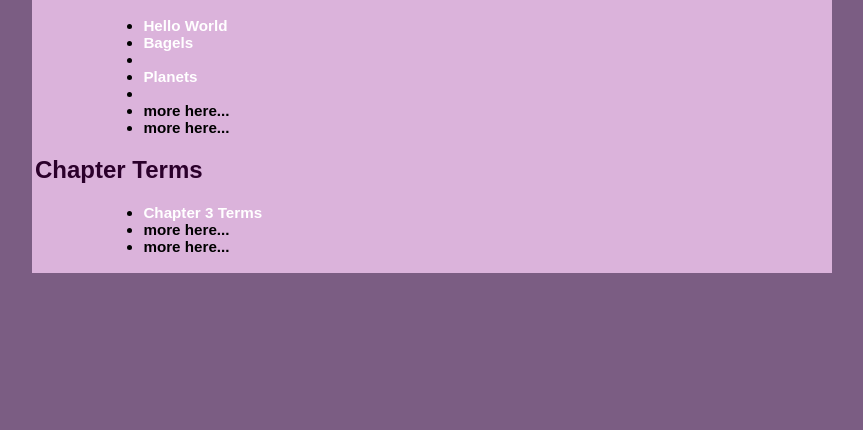
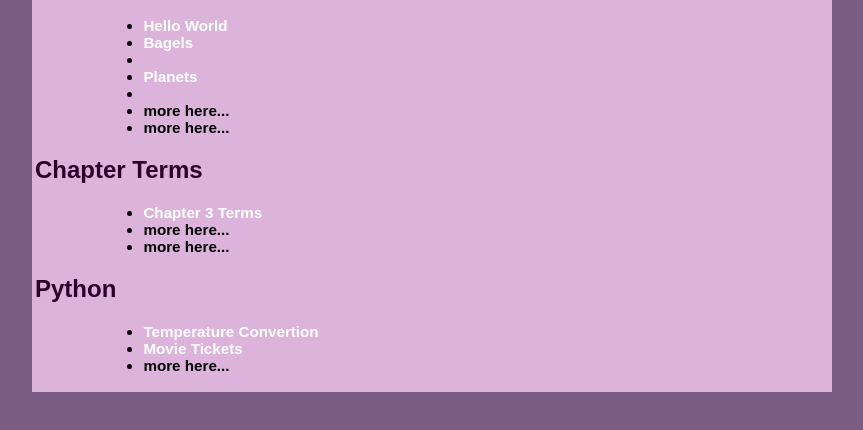
Before and after one commit to jchambers-pvcc/jchambers-pvcc.github.io, a plain HTML site: page index.html in a window 1280 px wide. Shown: the part 120-550 px from the top of the page, without its empty margins (208-1071 px from the left). Drawn offline with Linux system fonts and the light colour scheme.

Commit message:
Update index.html

```diff
--- a/index.html
+++ b/index.html
@@ -57,7 +57,18 @@
               <li>more here...</li>
           </ul>
         </h3>
-      </td></tr
+
+
+        </h3><h2> Python </h2>
+        <h3>
+            <ul>
+              <li><a href = "Temperature.py">Temperature Convertion</a></li>
+              <li><a href = "tickets.py">Movie Tickets</a></li>
+              <li>more here...</li>
+          </ul>
+        </h3>
+
+        </td></tr>
   </table>
 </body>
 </html>
```
